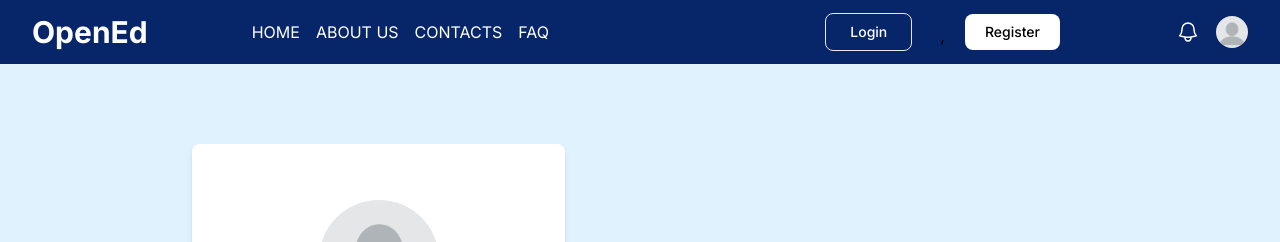
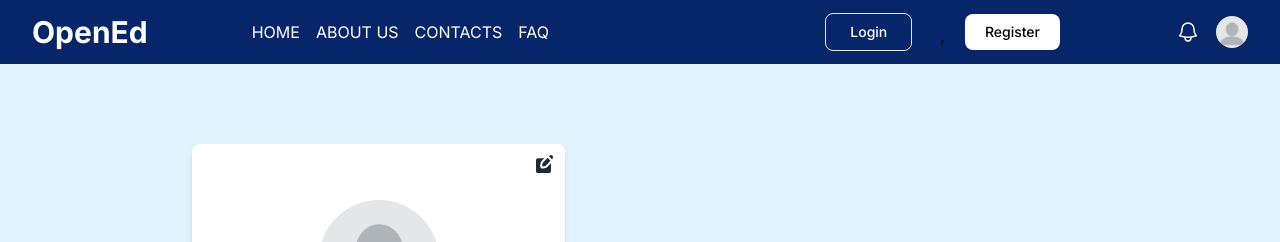
Before and after one commit to Xanvia/MOOC-IT-Center-UOP, a Next.js app in the folder frontend/: page /profile in a window 1280 px wide. Shown: the top 242 px of the page. Built offline with nearby package versions, Linux system fonts and the light colour scheme; no server answers.

Commit message:
feat: profile section done

```diff
--- /dev/null
+++ b/frontend/src/components/Buttons/EditButton.tsx
@@ -0,0 +1,39 @@
+"use client";
+import React, { useState } from "react";
+
+interface EditButtonProps {
+  onClick: () => void;
+}
+
+export default function EditButton({ onClick }: EditButtonProps) {
+  return (
+    <button
+      type="button"
+      className="absolute top-2 right-2"
+      data-modal-hide="authentication-modal"
+      onClick={onClick}
+    >
+      <svg
+        className="w-6 h-6 text-gray-800"
+        aria-hidden="true"
+        xmlns="http://www.w3.org/2000/svg"
+        width="24"
+        height="24"
+        fill="currentColor"
+        viewBox="0 0 24 24"
+      >
+        <path
+          fill-rule="evenodd"
+          d="M11.32 6.176H5c-1.105 0-2 .949-2 2.118v10.588C3 20.052 3.895 21 5 21h11c1.105 0 2-.948 2-2.118v-7.75l-3.914 4.144A2.46 2.46 0 0 1 12.81 16l-2.681.568c-1.75.37-3.292-1.263-2.942-3.115l.536-2.839c.097-.512.335-.983.684-1.352l2.914-3.086Z"
+          clip-rule="evenodd"
+        />
+        <path
+          fill-rule="evenodd"
+          d="M19.846 4.318a2.148 2.148 0 0 0-.437-.692 2.014 2.014 0 0 0-.654-.463 1.92 1.92 0 0 0-1.544 0 2.014 2.014 0 0 0-.654.463l-.546.578 2.852 3.02.546-.579a2.14 2.14 0 0 0 .437-.692 2.244 2.244 0 0 0 0-1.635ZM17.45 8.721 14.597 5.7 9.82 10.76a.54.54 0 0 0-.137.27l-.536 2.84c-.07.37.239.696.588.622l2.682-.567a.492.492 0 0 0 .255-.145l4.778-5.06Z"
+          clip-rule="evenodd"
+        />
+      </svg>
+      <span className="sr-only">Close modal</span>
+    </button>
+  );
+}
--- a/frontend/src/components/Profile/Profile.tsx
+++ b/frontend/src/components/Profile/Profile.tsx
@@ -1,12 +1,15 @@
+"use client";
 import React from "react";
 import Image from "next/image";
 import ProfileInfo from "./ProfileInfo";
+import EditButton from "../Buttons/EditButton";
 const DefaultProfileImage = "/images/defaultuser.png";
 
 export default function Profile() {
   return (
     <div className="basis-1/2">
-      <div className="bg-white min-h-full w-7/12 ml-48 rounded-lg shadow-md py-14 flex flex-col items-center justify-center">
+      <div className="relative bg-white flex min-h-full w-7/12 ml-48 rounded-lg shadow-md py-14 flex flex-col items-center justify-center">
+        <EditButton onClick={() => {}} />
         <Image
           src={DefaultProfileImage}
           alt="Profile Image"
--- a/frontend/src/components/components.styles.ts
+++ b/frontend/src/components/components.styles.ts
@@ -346,7 +346,7 @@ export const CloseButtonClasses = clsx(
   "ms-auto",
   "inline-flex",
   "justify-center",
-  "items-center"
+  "items-center",
 );
 
 export const CourseCardOuterClasses = clsx(
```
